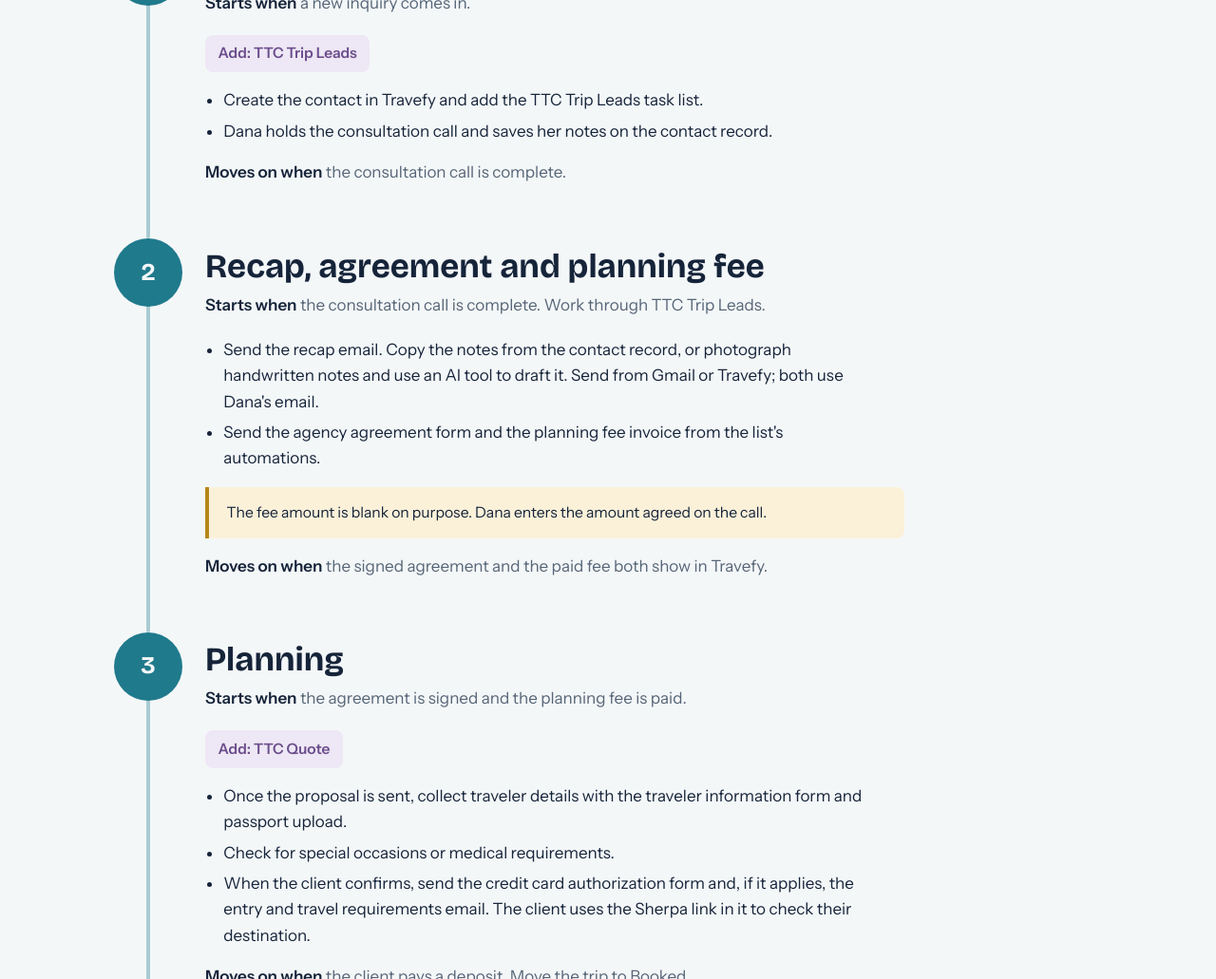
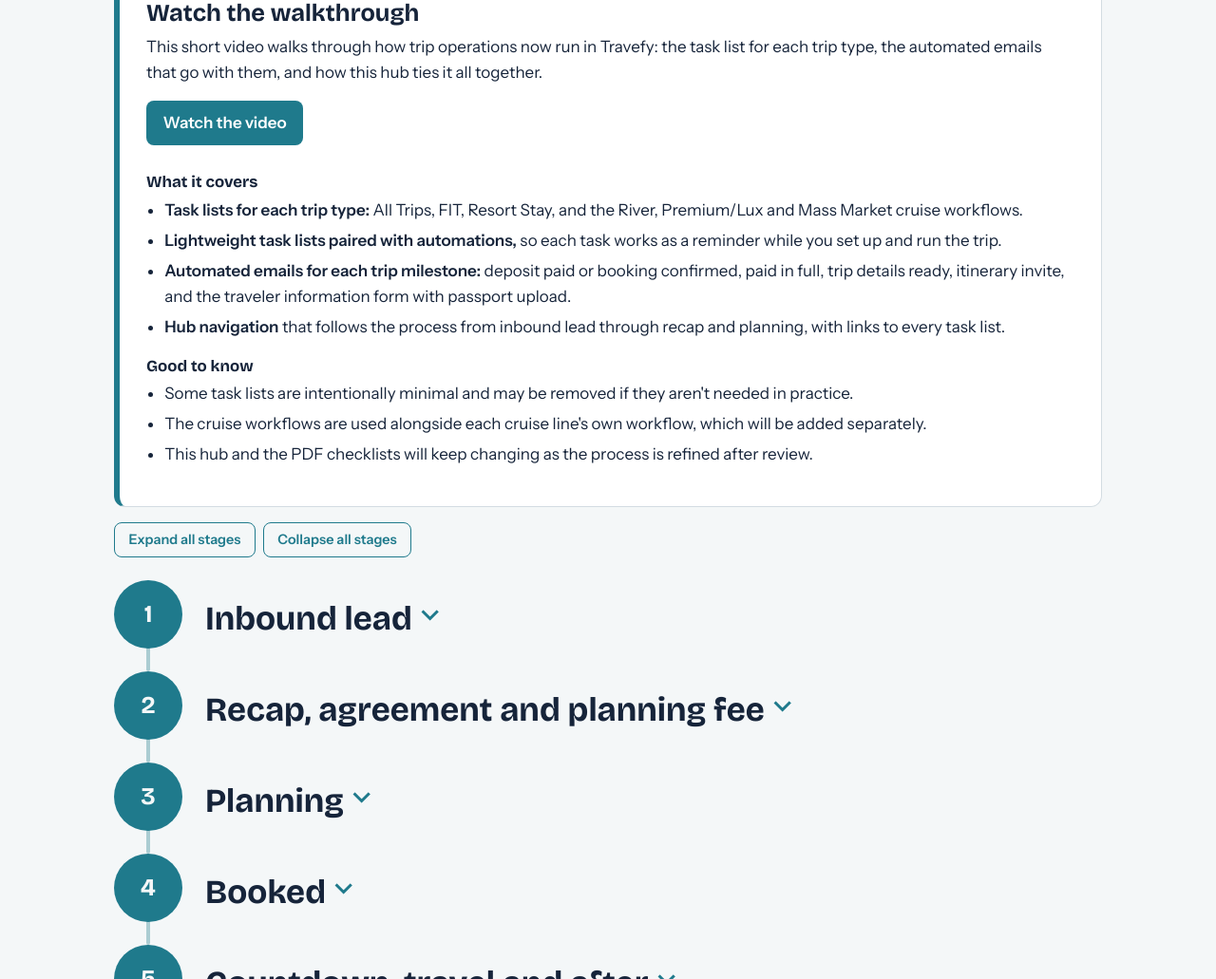
Before and after one commit to katiejehenson/ttc-travefy, a plain HTML site: page index.html in a window 1280 px wide. Shown: the part 759-1790 px from the top of the page at 95% size. Drawn offline with nearby package versions, Linux system fonts and the light colour scheme.

Commit message:
Update index.html
added video walkthrough

```diff
--- a/index.html
+++ b/index.html
@@ -144,6 +144,25 @@ footer{border-top:1px solid var(--rule);padding:2rem 0 3rem;color:var(--muted);f
 .listcard .when{margin:.4rem 0 1rem}
 .meta{color:var(--muted);font-size:.9rem;margin:-.5rem 0 1rem}
 .jump{display:flex;flex-wrap:wrap;gap:.5rem;margin:2rem 0 0}
+.video{background:var(--surface);border:1px solid var(--rule);border-left:6px solid var(--lagoon);border-radius:12px;padding:1.5rem 1.75rem;margin:2.5rem 0 1rem}
+.video h2{margin:0 0 .5rem}
+.video p{margin:.5rem 0}
+.video ul{margin:.4rem 0 1rem;padding-left:1.2rem}
+.video li{margin:.3rem 0}
+.video h3{font-size:1.05rem;margin:1.1rem 0 .25rem}
+.watch{display:inline-block;margin:.5rem 0 .75rem;padding:.6rem 1.1rem;border-radius:8px;background:var(--lagoon);color:#fff;font-weight:600;text-decoration:none}
+.watch:hover,.watch:focus{text-decoration:underline}
+.stagetools{display:flex;gap:.5rem;flex-wrap:wrap;margin:0 0 1.5rem}
+.stagetools button{font:inherit;font-size:.9rem;font-weight:600;padding:.4rem .9rem;border-radius:8px;border:1.5px solid var(--lagoon);background:transparent;color:var(--lagoon);cursor:pointer}
+.stagetools button:hover,.stagetools button:focus-visible{background:var(--lagoon-soft)}
+details.body>summary{list-style:none;cursor:pointer;display:flex;align-items:center;gap:.75rem;min-height:4.5rem}
+details.body>summary::-webkit-details-marker{display:none}
+details.body>summary h2{margin:0}
+details.body>summary::after{content:"";flex:none;width:.65rem;height:.65rem;border-right:3px solid var(--lagoon);border-bottom:3px solid var(--lagoon);transform:rotate(45deg);margin-top:-.35rem;transition:transform .15s}
+details.body[open]>summary::after{transform:rotate(-135deg);margin-top:.35rem}
+details.body>summary:focus-visible{outline:3px solid var(--lagoon);outline-offset:4px;border-radius:6px}
+.stage:has(details.body:not([open])){padding-bottom:1.5rem}
+@media print{details.body>summary::after,.stagetools{display:none}}
 </style>
 </head>
 <body>
@@ -169,10 +188,34 @@ footer{border-top:1px solid var(--rule);padding:2rem 0 3rem;color:var(--muted);f
 
 <main class="wrap">
 
+  <section class="video" id="walkthrough" aria-labelledby="walkthrough-h">
+    <h2 id="walkthrough-h">Watch the walkthrough</h2>
+    <p>This short video walks through how trip operations now run in Travefy: the task list for each trip type, the automated emails that go with them, and how this hub ties it all together.</p>
+    <a class="watch" href="https://drive.google.com/file/d/1zEhpK2o-Cjn198BSGp4Vq2GMNSxv8puE/view?usp=drive_link" target="_blank" rel="noopener">Watch the video</a>
+    <h3>What it covers</h3>
+    <ul>
+      <li><strong>Task lists for each trip type:</strong> All Trips, FIT, Resort Stay, and the River, Premium/Lux and Mass Market cruise workflows.</li>
+      <li><strong>Lightweight task lists paired with automations,</strong> so each task works as a reminder while you set up and run the trip.</li>
+      <li><strong>Automated emails for each trip milestone:</strong> deposit paid or booking confirmed, paid in full, trip details ready, itinerary invite, and the traveler information form with passport upload.</li>
+      <li><strong>Hub navigation</strong> that follows the process from inbound lead through recap and planning, with links to every task list.</li>
+    </ul>
+    <h3>Good to know</h3>
+    <ul>
+      <li>Some task lists are intentionally minimal and may be removed if they aren&#39;t needed in practice.</li>
+      <li>The cruise workflows are used alongside each cruise line&#39;s own workflow, which will be added separately.</li>
+      <li>This hub and the PDF checklists will keep changing as the process is refined after review.</li>
+    </ul>
+  </section>
+
+  <div class="stagetools" role="group" aria-label="Show or hide stage details">
+    <button type="button" data-stages="open">Expand all stages</button>
+    <button type="button" data-stages="close">Collapse all stages</button>
+  </div>
+
   <section class="stage" id="lead">
     <div class="num" aria-hidden="true">1</div>
-    <div class="body">
-      <h2>Inbound lead</h2>
+    <details class="body">
+      <summary><h2>Inbound lead</h2></summary>
       <p class="when"><strong>Starts when</strong> a new inquiry comes in.</p>
       <div class="apply"><a class="listchip" href="ttc.html#trip-leads">Add: TTC Trip Leads</a></div>
       <ul class="do">
@@ -180,13 +223,13 @@ footer{border-top:1px solid var(--rule);padding:2rem 0 3rem;color:var(--muted);f
         <li>Dana holds the consultation call and saves her notes on the contact record.</li>
       </ul>
       <p class="next"><strong>Moves on when</strong> the consultation call is complete.</p>
-    </div>
+    </details>
   </section>
 
   <section class="stage" id="trip-leads">
     <div class="num" aria-hidden="true">2</div>
-    <div class="body">
-      <h2>Recap, agreement and planning fee</h2>
+    <details class="body">
+      <summary><h2>Recap, agreement and planning fee</h2></summary>
       <p class="when"><strong>Starts when</strong> the consultation call is complete. Work through TTC Trip Leads.</p>
       <ul class="do">
         <li>Send the recap email. Copy the notes from the contact record, or photograph handwritten notes and use an AI tool to draft it. Send from Gmail or Travefy; both use Dana&#39;s email.</li>
@@ -194,13 +237,13 @@ footer{border-top:1px solid var(--rule);padding:2rem 0 3rem;color:var(--muted);f
       </ul>
       <p class="note warn">The fee amount is blank on purpose. Dana enters the amount agreed on the call.</p>
       <p class="next" style="margin-top:1rem"><strong>Moves on when</strong> the signed agreement and the paid fee both show in Travefy.</p>
-    </div>
+    </details>
   </section>
 
   <section class="stage" id="planning">
     <div class="num" aria-hidden="true">3</div>
-    <div class="body">
-      <h2>Planning</h2>
+    <details class="body">
+      <summary><h2>Planning</h2></summary>
       <p class="when"><strong>Starts when</strong> the agreement is signed and the planning fee is paid.</p>
       <div class="apply"><a class="listchip" href="ttc.html#planning">Add: TTC Quote</a></div>
       <ul class="do">
@@ -209,13 +252,13 @@ footer{border-top:1px solid var(--rule);padding:2rem 0 3rem;color:var(--muted);f
         <li>When the client confirms, send the credit card authorization form and, if it applies, the entry and travel requirements email. The client uses the Sherpa link in it to check their destination.</li>
       </ul>
       <p class="next"><strong>Moves on when</strong> the client pays a deposit. Move the trip to Booked.</p>
-    </div>
+    </details>
   </section>
 
   <section class="stage" id="booked">
     <div class="num" aria-hidden="true">4</div>
-    <div class="body">
-      <h2>Booked</h2>
+    <details class="body">
+      <summary><h2>Booked</h2></summary>
       <p class="when"><strong>Starts when</strong> the deposit is paid and the trip is moved to Booked.</p>
       <div class="apply"><a class="listchip" href="ttc.html#booked-all">Add: TTC Booked - All Trips</a> <a class="listchip" href="ttc.html#booked-auto">Add: 03. TTC Booked - All Trips Automated Emails</a></div>
       <p class="listname" style="font-size:1rem">Then add the list for the trip type:</p>
@@ -231,13 +274,13 @@ footer{border-top:1px solid var(--rule);padding:2rem 0 3rem;color:var(--muted);f
         <li>Send the travel insurance email if it applies.</li>
       </ul>
       <p class="next"><strong>From here</strong> the dated tasks and emails run on the timeline below.</p>
-    </div>
+    </details>
   </section>
 
   <section class="stage" id="post">
     <div class="num" aria-hidden="true">5</div>
-    <div class="body">
-      <h2>Countdown, travel and after</h2>
+    <details class="body">
+      <summary><h2>Countdown, travel and after</h2></summary>
       <p class="when">Every dated item from the Booked lists, laid out against the trip. The tag shows which list it comes from; FIT and Resort Stay items only appear when that list is added.</p>
       <ol class="timeline">
         <li><span class="tl-when">90 days before</span><span class="tl-what">Let&#x27;s Finalize the Details for Your Trip email <span class="tag t-auto">Automation</span></span><span class="tl-ref"><span class="src">FIT</span></span></li>
@@ -260,7 +303,7 @@ footer{border-top:1px solid var(--rule);padding:2rem 0 3rem;color:var(--muted);f
         <li><span class="tl-when">60 days after end</span><span class="tl-what">Update trip status to Archived <span class="tag t-manual">Task</span></span><span class="tl-ref"><span class="src">All Trips</span></span></li>
         <li><span class="tl-when">180 days after end</span><span class="tl-what">TTC Trip Request form <span class="tag t-auto">Automation</span></span><span class="tl-ref"><span class="src">All Trips</span></span></li>
       </ol>
-    </div>
+    </details>
   </section>
 
   <section class="migrate" aria-labelledby="mig-h">
@@ -287,5 +330,22 @@ footer{border-top:1px solid var(--rule);padding:2rem 0 3rem;color:var(--muted);f
 
 </main>
 <footer><div class="wrap">Trio Travel Company internal process guide. Last updated October 8, 2026. This is a living document and will change as the task lists are refined.</div></footer>
+<script>
+(function(){
+  var all=function(){return document.querySelectorAll('details.body');};
+  function openHash(){
+    var id=location.hash.slice(1); if(!id) return;
+    var el=document.getElementById(id); if(!el) return;
+    var d=el.matches('details')?el:(el.querySelector('details.body')||el.closest('details.body'));
+    if(d){d.open=true; el.scrollIntoView();}
+  }
+  document.querySelectorAll('[data-stages]').forEach(function(b){
+    b.addEventListener('click',function(){var o=b.getAttribute('data-stages')==='open';all().forEach(function(d){d.open=o;});});
+  });
+  window.addEventListener('hashchange',openHash);
+  window.addEventListener('beforeprint',function(){all().forEach(function(d){d.open=true;});});
+  openHash();
+})();
+</script>
 </body>
 </html>
```
